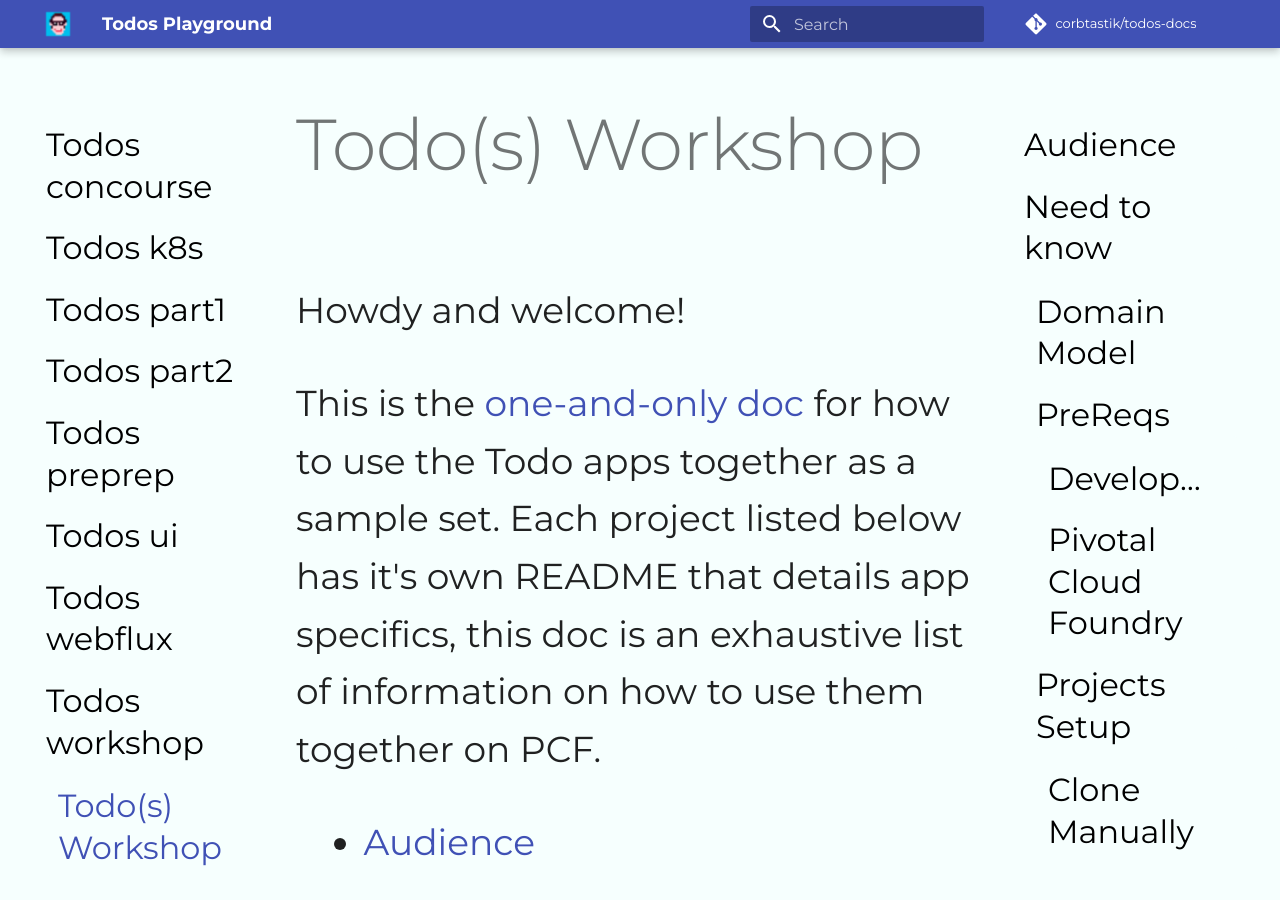
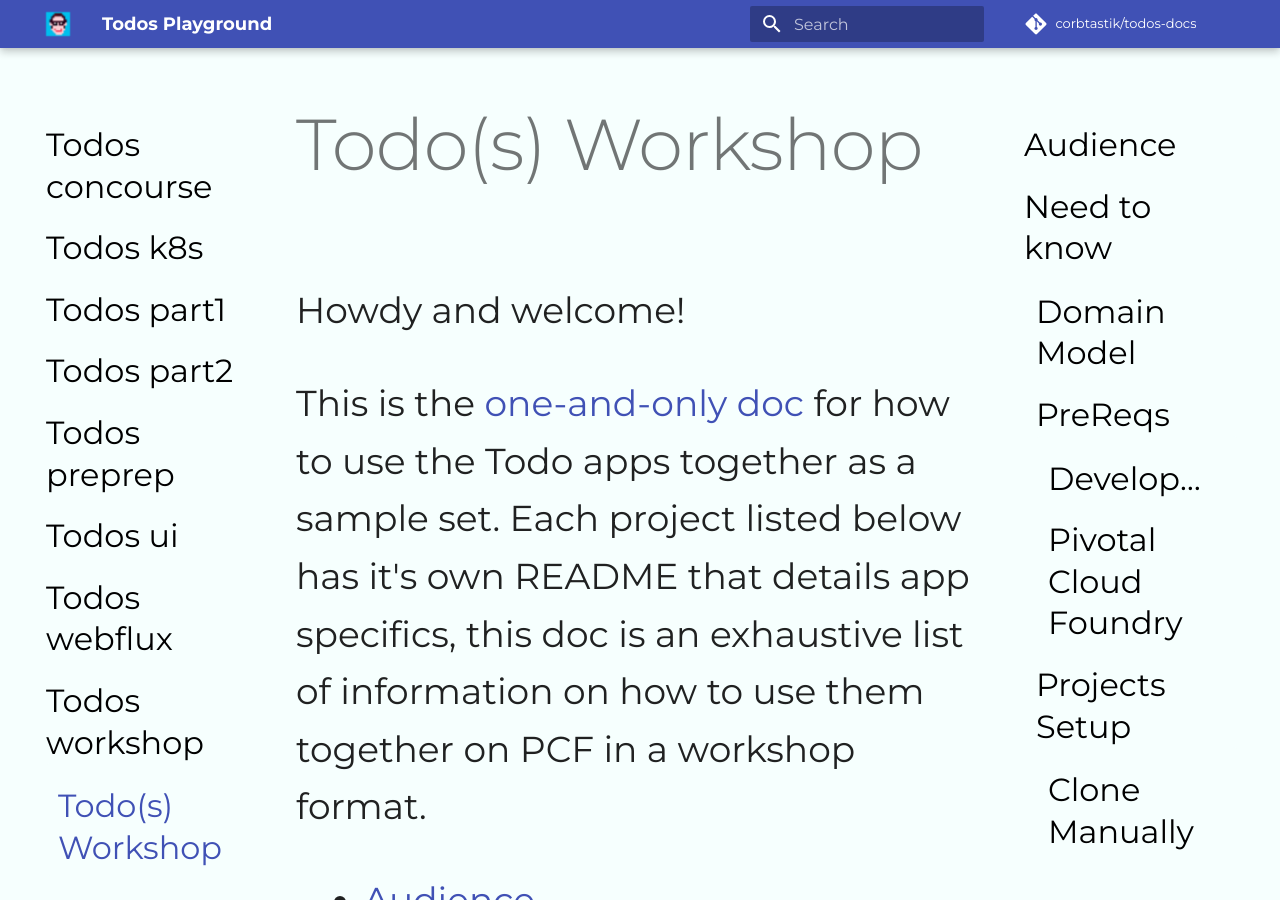
Before and after one commit to adamzwickey/todos-docs, an MkDocs documentation site: the page built from docs/todos-workshop/README.md, in a window 1280 px wide and 900 px high. Built offline with MkDocs 1.6.1 and Material for MkDocs 9.7.7, drawn with Linux system fonts in a browser that asks for light colours; comment, search, counter and statistics services are not loaded.

Commit message:
adding setup deets

```diff
--- a/docs/todos-workshop/README.md
+++ b/docs/todos-workshop/README.md
@@ -2,7 +2,7 @@
 
 Howdy and welcome!
 
-This is the [one-and-only doc](#todos-workshop) for how to use the Todo apps together as a sample set.  Each project listed below has it's own README that details app specifics, this doc is an exhaustive list of information on how to use them together on PCF.
+This is the [one-and-only doc](#todos-workshop) for how to use the Todo apps together as a sample set.  Each project listed below has it's own README that details app specifics, this doc is an exhaustive list of information on how to use them together on PCF in a workshop format.
 
 * [Audience](#Audience)
 * [Need to know](#need-to-know)
```
